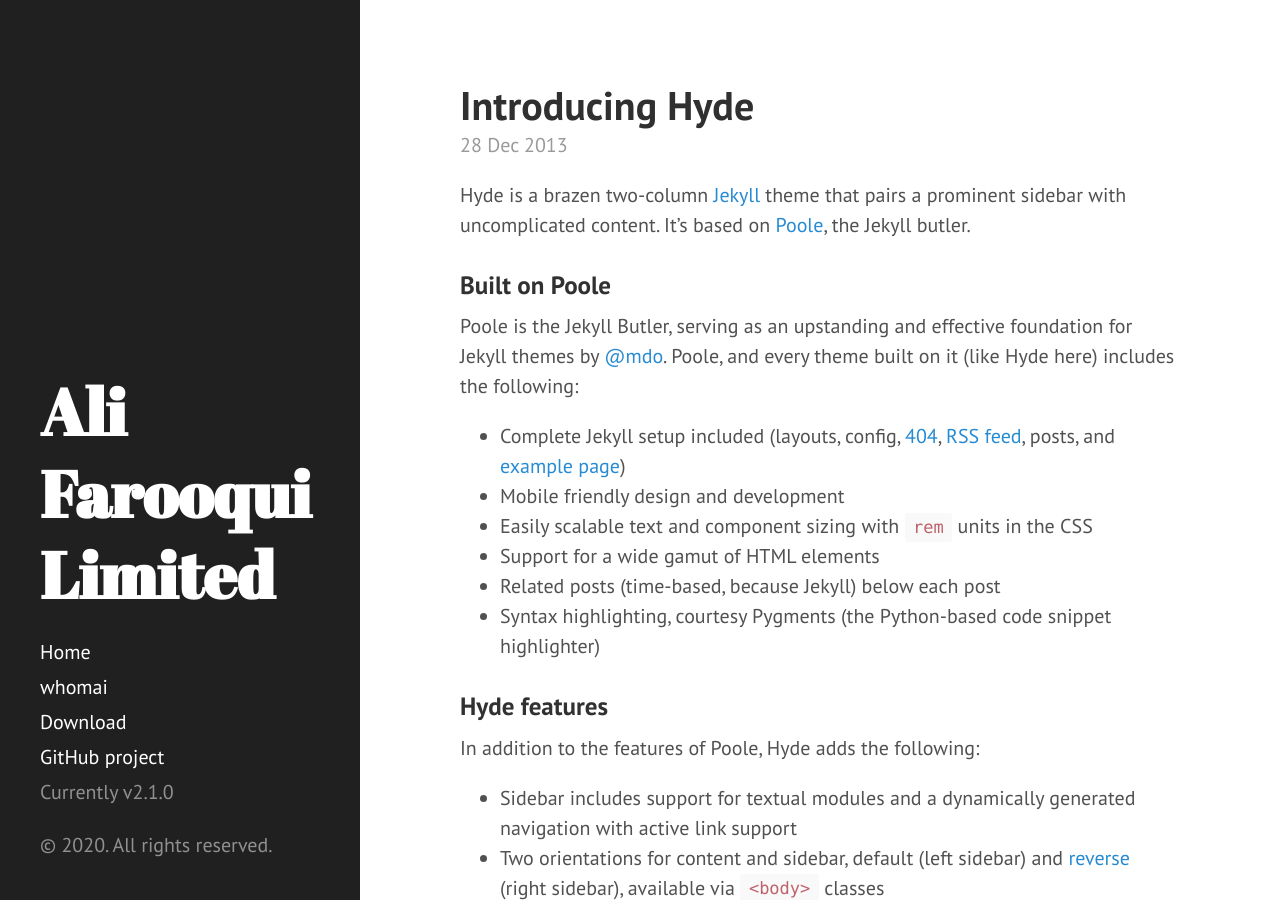
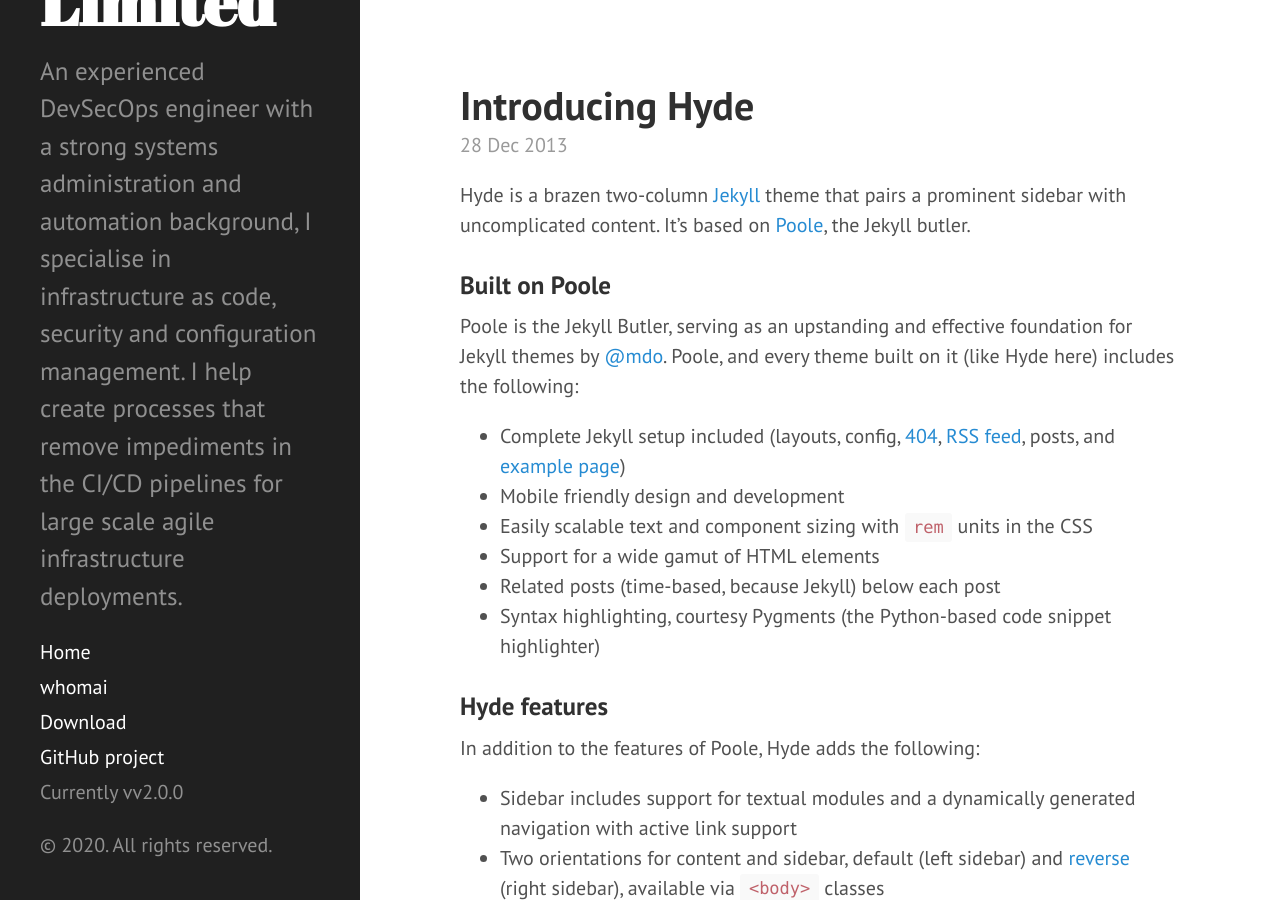
Before and after one commit to alimurtazafarooqui/alifarooqui.github.io, a Jekyll site: the page built from index.html, in a window 1280 px wide and 900 px high. Built offline with Jekyll 4.4.1, drawn with Linux system fonts in a browser that asks for light colours; Markdown is read by kramdown in place of the engine named in the settings; the list of posts is cut into pages by our own code.

Commit message:
v2. About update

```diff
--- a/_config.yml
+++ b/_config.yml
@@ -9,18 +9,18 @@
 # Setup
 title:            Ali Farooqui Limited
 tagline:          'DevSecOps Consultancy'
-description:      ''
-url:              http://hyde.getpoole.com
+description:      'An experienced DevSecOps engineer with a strong systems administration and automation background, I specialise in infrastructure as code, security and configuration management. I help create processes that remove impediments in the CI/CD pipelines for large scale agile infrastructure deployments.'
+url:              https://alifarooqui.net
 baseurl:          /
 
 author:
-  name:           'Mark Otto'
-  url:            https://twitter.com/mdo
+  name:           'Ali Farooqui'
+  url:            https://alifarooqui.net
 
 paginate:         5
 
 # Custom vars
-version:          2.1.0
+version:          v2.0.0
 
 github:
-  repo:           https://github.com/poole/hyde
+  repo:           https://alifarooqui.net
```
